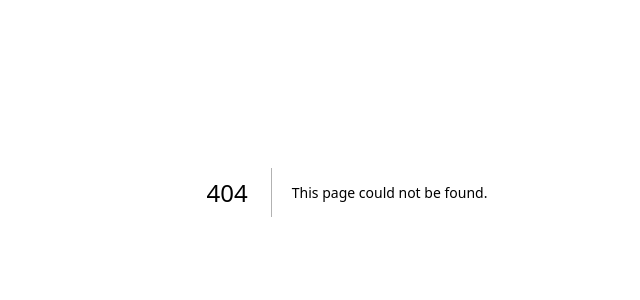
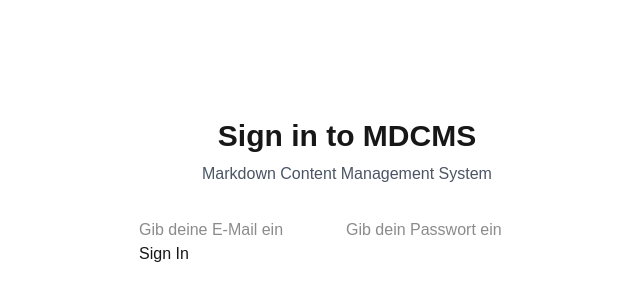
Before and after one commit to Manoo089/Markdown-CMS, a Next.js app: page /login in a window 1280 px wide. Before the commit this address had no page. Shown: the part 208-508 px from the top of the page, without its empty margins (293-933 px from the left). Built offline with nearby package versions, Linux system fonts and the light colour scheme.

Commit message:
feat: implement authentication system with NextAuth
- Add login page with form validation
- Add dashboard page (protected route placeholder)
- Create test user script
- Configure session management with JWT
- Implement error handling for login failures

```diff
--- /dev/null
+++ b/app/login/LoginForm.tsx
@@ -0,0 +1,57 @@
+"use client";
+
+import { signIn } from "next-auth/react";
+import { useState } from "react";
+
+export default function LoginForm() {
+  const [email, setEmail] = useState("");
+  const [password, setPassword] = useState("");
+  const [error, setError] = useState("");
+  const [isSigningIn, setIsSigningIn] = useState(false);
+
+  const handleSubmit = async (e: React.FormEvent<HTMLFormElement>) => {
+    e.preventDefault();
+    setIsSigningIn(true);
+    setError("");
+
+    const result = await signIn("credentials", {
+      email,
+      password,
+      redirect: false,
+    });
+
+    if (result?.error) {
+      setError("Invalid email or password");
+      setIsSigningIn(false);
+      return;
+    }
+
+    window.location.href = "/dashboard";
+  };
+
+  return (
+    <form onSubmit={handleSubmit}>
+      <input
+        type="email"
+        name="email"
+        placeholder="Gib deine E-Mail ein"
+        value={email}
+        onChange={(e) => setEmail(e.target.value)}
+        required
+      />
+      <input
+        type="password"
+        name="password"
+        placeholder="Gib dein Passwort ein"
+        value={password}
+        onChange={(e) => setPassword(e.target.value)}
+        required
+      />
+      <button type="submit" disabled={isSigningIn}>
+        {isSigningIn ? "Signing in..." : "Sign In"}
+      </button>
+
+      {error && <div className="text-red-500 text-sm mt-2">{error}</div>}
+    </form>
+  );
+}
--- /dev/null
+++ b/app/login/page.tsx
@@ -0,0 +1,15 @@
+import LoginForm from "./LoginForm";
+
+export default function LoginPage() {
+  return (
+    <div className="flex min-h-screen items-center justify-center">
+      <div className="w-full max-w-md space-y-8 px-4">
+        <div className="text-center">
+          <h2 className="text-3xl font-bold">Sign in to MDCMS</h2>
+          <p className="mt-2 text-gray-600">Markdown Content Management System</p>
+        </div>
+        <LoginForm />
+      </div>
+    </div>
+  );
+}
```
Also changed, not shown: 2 other files (tests, documents, lock files or other folders).
